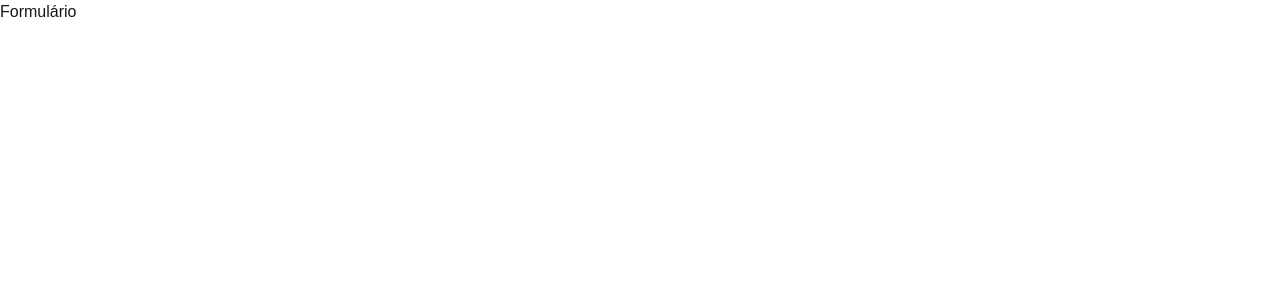
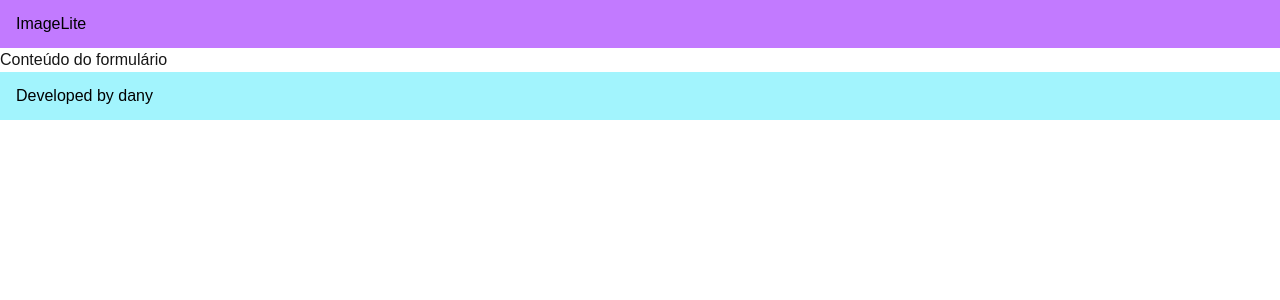
Before and after one commit to danyelerreis/image, a Next.js app in the folder imagelite/: page /formulario in a window 1280 px wide. Shown: the top 300 px of the page. Built offline with nearby package versions, Linux system fonts and the light colour scheme.

Commit message:
Template

```diff
--- a/imagelite/app/components/PrimeiroComponente.tsx
+++ b/imagelite/app/components/PrimeiroComponente.tsx
@@ -1,13 +1,18 @@
 'use client';
-export function PrimeiroComponente(){
-  function clique(){
-    //console.log('Você clicou no botão!');
-    alert('Você clicou no botão')
+interface PrimeiroComponenteProps {
+  mensagem: string;
+  mensagemBotao: string;
+}
+export const PrimeiroComponente = ({ mensagem, mensagemBotao }: PrimeiroComponenteProps) => {
+  const clique = () => {
+    console.log('Você clicou no botão');
+    alert(mensagemBotao);
   }
   return (
     <div>
-        <h1>Primeiro Componente</h1>
-        <button onClick={clique}>Clique aqui</button>
+      <h1>Primeiro Componente</h1>
+      <p>{mensagem}</p>
+      <button onClick={clique}>Clique aqui</button>
     </div>
-  )
+  );
 }
--- /dev/null
+++ b/imagelite/app/components/Template.tsx
@@ -0,0 +1,30 @@
+interface TemplateProps{
+  children: React.ReactNode;
+}
+export const Template: React.FC<TemplateProps> = ({ children }: TemplateProps) => {
+  return(
+    <>
+    <Header />
+    {children}
+    <Footer />
+    </>
+  );
+}
+const Header : React.FC = () => {
+  return (
+    <header className = "bg-purple-400 text-black py-3">
+    <div className = "container mx-auto px-4 flex justify-between items-center px-4">
+      <h1>ImageLite</h1>
+      </div>
+    </header>
+  );
+}
+const Footer : React.FC = () => {
+  return (
+    <footer className = "bg-cyan-200 text-black py-3">
+    <div className = "container mx-auto px-4 flex justify-between items-center px-4">
+      <h1>Developed by dany</h1>
+      </div>
+    </footer>
+  );
+}
--- a/imagelite/app/formulario/page.tsx
+++ b/imagelite/app/formulario/page.tsx
@@ -1,7 +1,10 @@
-export default function Formulario(){
+import { Template } from "../components/Template"
+export default function formularioPage(){
    return (
     <div>
-      <h1>Formulário</h1>
+      <Template>
+      <h1>Conteúdo do formulário</h1>
+      </Template>
     </div>
   )
 }
--- a/imagelite/app/galeria/page.tsx
+++ b/imagelite/app/galeria/page.tsx
@@ -1,7 +1,10 @@
-export default function FotosPage(){
+import { Template } from "../components/Template"
+export default function Galeria(){
   return (
     <div>
+       <Template>
       <h1>Galeria</h1>
+      </Template>
     </div>
   )
 }
--- a/imagelite/app/page.tsx
+++ b/imagelite/app/page.tsx
@@ -6,7 +6,9 @@ export default function Home() {
     <div>
       <main>
         <h1>Bem-vindo ao Next.js!</h1>
-        <PrimeiroComponente />
+        <PrimeiroComponente
+        mensagem = "Esta é uma mensagem passada como propriedade para o Primeiro Componente."
+        mensagemBotao ="Você clicou no botão!"/>
     </main>
     </div>
   )
```
